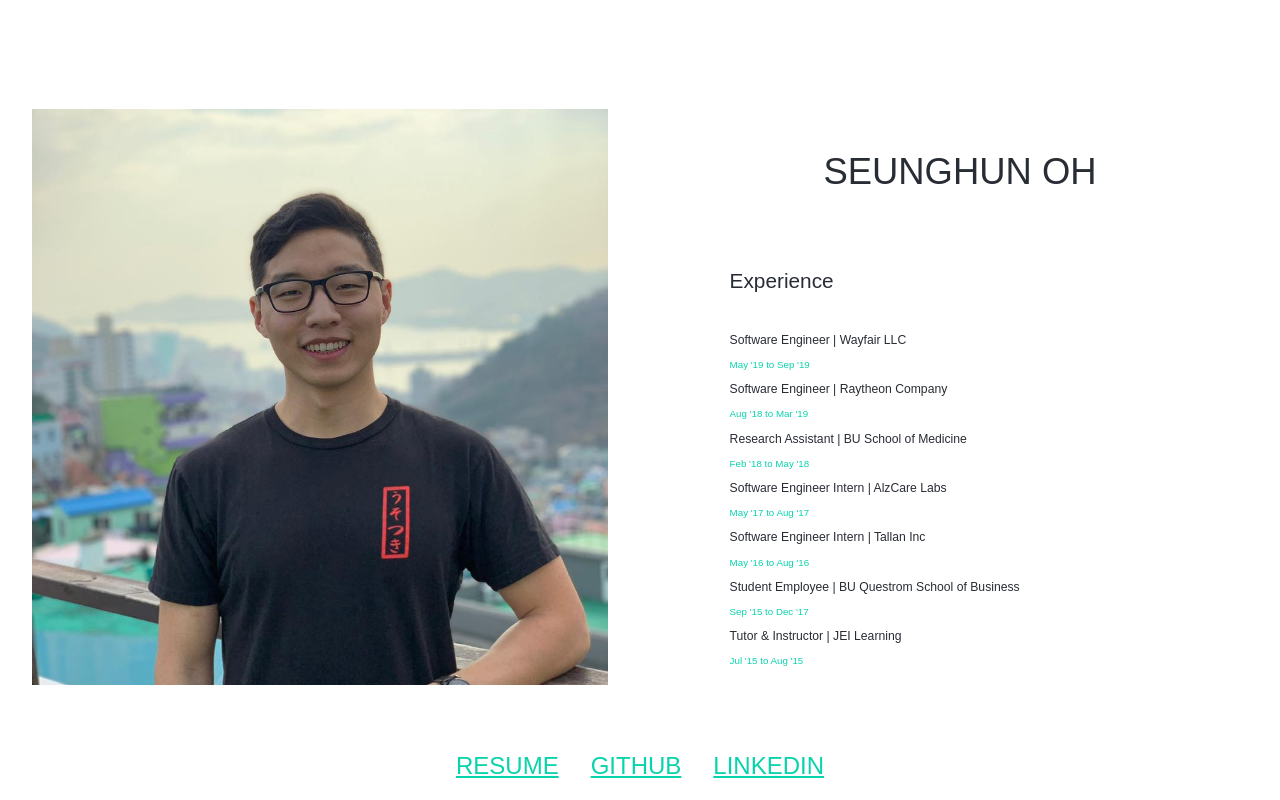
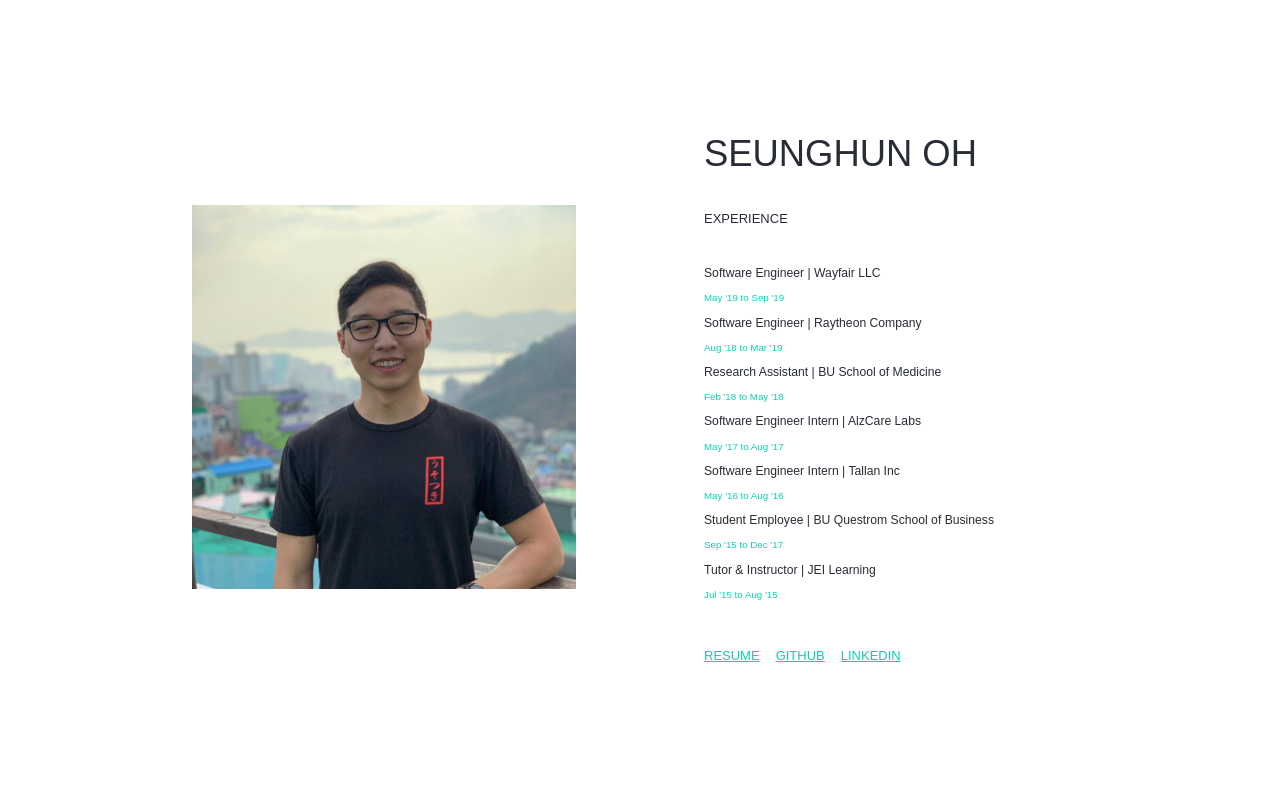
Before and after one commit to seunghunoh57/website, a React (Create React App) app: page / in a window 1280 px wide. Built offline with nearby package versions, Linux system fonts and the light colour scheme.

Commit message:
Design changes, remove footer and declutter visuals

```diff
--- a/src/App.css
+++ b/src/App.css
@@ -19,22 +19,23 @@
 }
 
 .App-portrait {
- width: 45vw;
+ width: 30vw;
+ padding-left: 15vw;
 }
 
 .App-content-div {
   float: right;
   width: 50vw;
-  justify-content: center;
+  text-align: justify;
+  padding-left: 10vw;
 }
 #name {
-  padding-bottom: 5vh;
+  /* padding-bottom: 5vh; */
   font-size: 1.4em;
 }
 
 .experience-container {
   text-align: justify;
-  padding-left: 7vw;
 }
 
 .experience-list {
@@ -44,7 +45,7 @@
 }
 
 #experience-title {
-  font-size: 0.8em;
+  font-size: 0.5em;
   margin-bottom: 40px;
 }
 
@@ -62,14 +63,10 @@
 
 .App-link {
   color: #09d3ac;
-  font-size: 1.5em;
-  margin: 2vh;
+  font-size: 0.5em;
+  margin-right: 2vh;
 }
 
 .App-footer {
-  position: fixed;
-  text-align: center;
-  bottom: 0;
-  width: 100%;
-  padding-bottom: 20px;
+  margin: 1.4em 0 1.4em 0;
 }
--- a/src/App.js
+++ b/src/App.js
@@ -68,16 +68,14 @@ export class App extends React.Component {
           <div className="App-content-div">
             <p id="name">SEUNGHUN OH</p>
             <div className="experience-container">
-              <p id="experience-title">Experience</p>
+              <p id="experience-title">EXPERIENCE</p>
               <ul className="experience-list">
                 {this.state.experiences.map((exp, idx) => {
                   return this.createExperience(exp, idx);
                 })}
               </ul>
             </div>
-          </div>
-        </header>
-        <footer className="App-footer">
+            <div className="App-footer">
               <a
                 className="App-link"
                 href={resume}
@@ -102,7 +100,9 @@ export class App extends React.Component {
               >
                 LINKEDIN
               </a>
-        </footer>
+            </div>
+          </div>
+        </header>
       </div>
     );
   }
```
Lines whose indentation alone changed are shown as unchanged.
